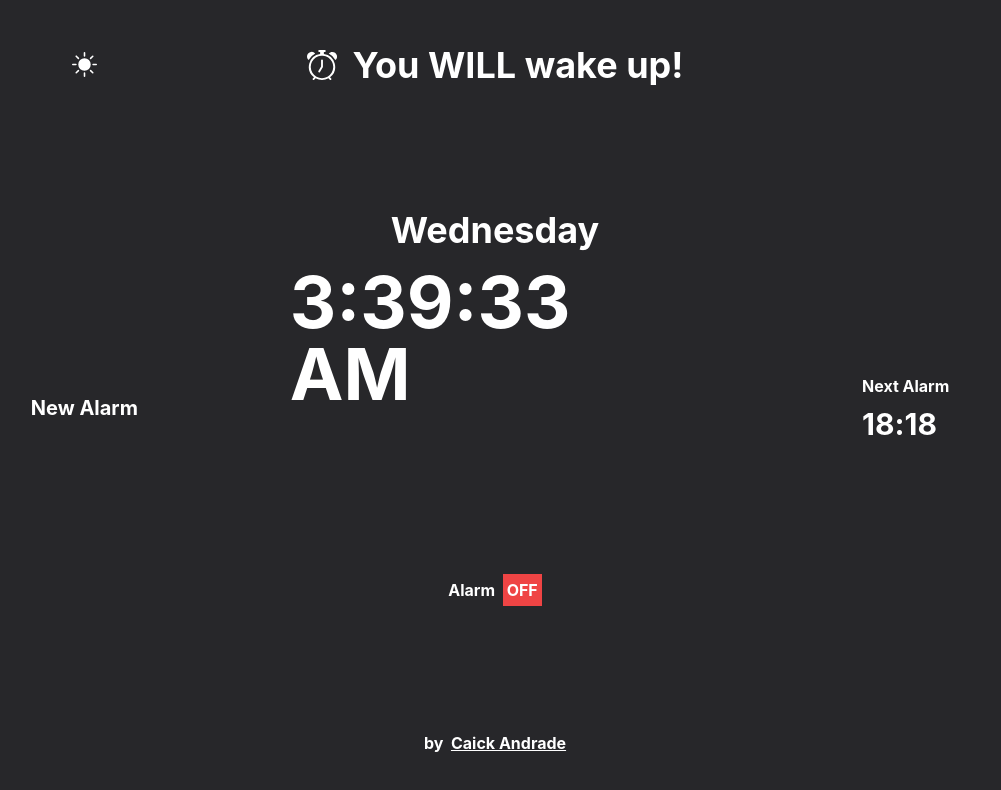
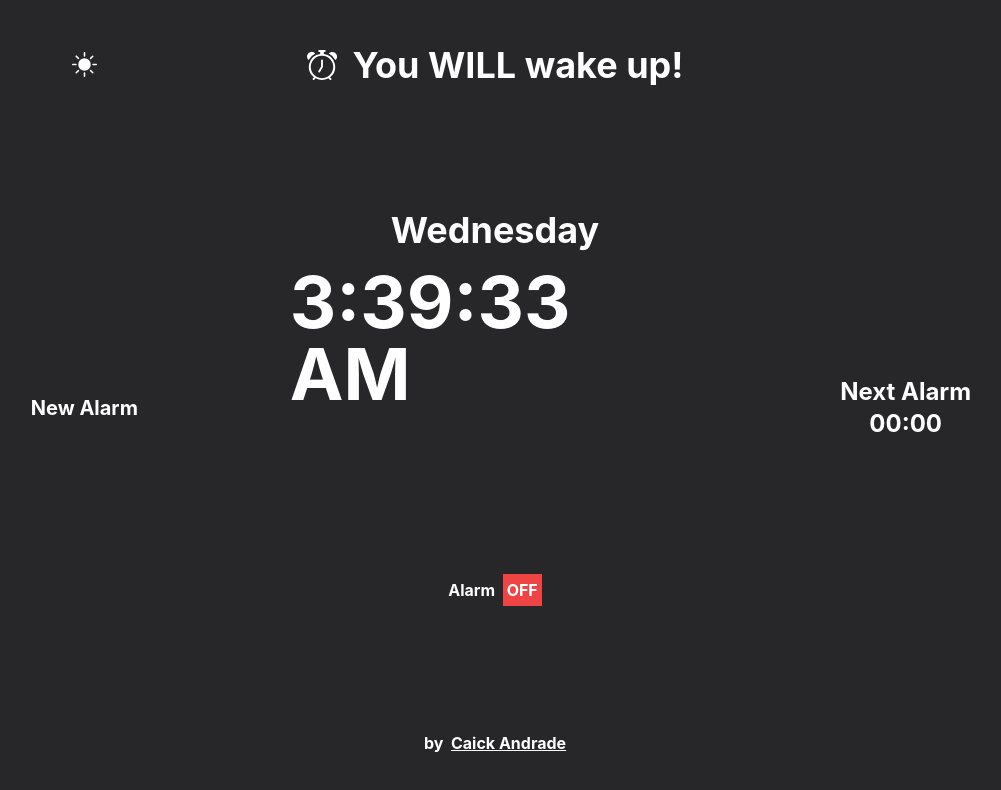
Before and after one commit to caickdias/alarm-clock, a React (Create React App) app: page / in a window 1280 px wide. Shown: the top 790 px of the page, without its empty margins (145-1146 px from the left). Built offline with nearby package versions, Linux system fonts and the light colour scheme.

Commit message:
add alarm funcionaility done

```diff
--- a/src/components/NewAlarmContainer.tsx
+++ b/src/components/NewAlarmContainer.tsx
@@ -1,18 +1,21 @@
 import React, { useState} from 'react'
 import { NewAlarm } from './';
 
-const NewAlarmContainer = () => {
+type Props = {
+    onSetNewAlarm: (date: Date | null) => void;
+}
+
+const NewAlarmContainer = ({ onSetNewAlarm }: Props) => {
 
     const FLEX_CENTER = 'flex items-center justify-center';
 
     const [isCreatingNewAlarm, setIsCreatingNewAlarm] = useState<boolean>(false);
-    const [isAlarmActive, setIsAlarmActive] = useState<boolean>(true);
 
     const handleCreatingNewAlarm = () => setIsCreatingNewAlarm(true);
     const cancelCreatingNewAlarm = () => setIsCreatingNewAlarm(false);
 
-    const setNewAlarm = (date: Date | null) => {
-        console.log(date);
+    const newAlarmHandler = (date: Date | null) => {
+        onSetNewAlarm(date)
         cancelCreatingNewAlarm();
     }
 
@@ -24,7 +27,7 @@ const NewAlarmContainer = () => {
         <NewAlarm
           visible={isCreatingNewAlarm}
           onCancel={cancelCreatingNewAlarm}
-          onSetAlarm={setNewAlarm}
+          onSetAlarm={newAlarmHandler}
         />
       </div>
   )
--- a/src/components/_layouts/Main.tsx
+++ b/src/components/_layouts/Main.tsx
@@ -2,44 +2,53 @@ import React, { useState, useEffect } from 'react'
 import {
   TimeDisplayer,
   AlarmSolver,
-  NewAlarm,
+  NewAlarmContainer,
   NextAlarm,
 } from '../index';
+
+import { getTime, showHoursAndMinutes } from '../../utils/date';
+import { getAlarmsFromLocalStorage, setAlarmToLocalStorage } from '../../services/localStorage';
 
 const Main = () => {
 
   const FLEX_CENTER = 'flex items-center justify-center';
 
   const [dateNow, setDateNow] = useState<Date>(new Date());
-  const [isCreatingNewAlarm, setIsCreatingNewAlarm] = useState<boolean>(false);
-  const [isAlarmActive, setIsAlarmActive] = useState<boolean>(true);
+  const [newAlarm, setNewAlarm] = useState<Date | null>(null);
+  const [nextAlarm, setNextAlarm] = useState<Date | null>(null);
+  const [alarmRing, setAlarmRing] = useState(false);
 
   useEffect(() => {
-    const timer = setInterval(() => {setDateNow(new Date())}, 1000);
+    const timer = setInterval(() => {
+      setDateNow(new Date())
+    }, 1000);
     return () => clearInterval(timer);
   }, []);
 
-  const handleCreatingNewAlarm = () => setIsCreatingNewAlarm(true);
-  const cancelCreatingNewAlarm = () => setIsCreatingNewAlarm(false);
+  useEffect(() => {
+    setNextAlarm(new Date(getAlarmsFromLocalStorage()));
+  }, [newAlarm]);
 
-  const setNewAlarm = (date: Date | null) => {
-    console.log(date);
-    cancelCreatingNewAlarm();
+  useEffect(() => {
+    if(checkAlarm(dateNow, nextAlarm)){
+      setAlarmRing(true);
+    }
+  }, [dateNow]);
+
+
+  const checkAlarm = (date1: Date, date2: Date | null) => {
+    return showHoursAndMinutes(date1) == showHoursAndMinutes(date2);
+  }
+
+  const setNewAlarmHandler = (date: Date | null) => {
+    setNewAlarm(date);
+    setAlarmToLocalStorage(date);
   }
 
   return (
     <div className={`${FLEX_CENTER} w-full h-3/4`}>
 
-      <div className={`${FLEX_CENTER} flex-1`}>
-        { !isCreatingNewAlarm &&
-          <button className='text-xl' onClick={handleCreatingNewAlarm}>New Alarm</button>
-        }
-        <NewAlarm
-          visible={isCreatingNewAlarm}
-          onCancel={cancelCreatingNewAlarm}
-          onSetAlarm={setNewAlarm}
-        />
-      </div>
+      <NewAlarmContainer onSetNewAlarm={setNewAlarmHandler} />
 
       <div className={`flex flex-1 flex-col h-full items-center justify-evenly`}>
         <TimeDisplayer
@@ -51,8 +60,9 @@ const Main = () => {
         </div>
       </div>
 
-      <div className={`${FLEX_CENTER} flex-1`}>
-        <NextAlarm />
+      <div className={`${FLEX_CENTER} flex-1 flex-col text-2xl`}>
+        Next Alarm
+        <p>{ showHoursAndMinutes(nextAlarm) || 'No alarm' }</p>
       </div>
 
     </div>
--- /dev/null
+++ b/src/services/localStorage.ts
@@ -0,0 +1,19 @@
+const COLLECTION = 'alarms'
+
+const setAlarmToLocalStorage = (alarm: Date | null) => {
+    localStorage.setItem(COLLECTION, JSON.stringify(alarm));
+}
+
+const getAlarmsFromLocalStorage = () => {
+    return JSON.parse(localStorage.getItem(COLLECTION) as any)
+}
+
+const cleanAlarmsFromLocalStorage = () => {
+    localStorage.removeItem(COLLECTION);
+}
+
+export {
+    setAlarmToLocalStorage,
+    getAlarmsFromLocalStorage,
+    cleanAlarmsFromLocalStorage,
+}
--- a/src/utils/date.js
+++ b/src/utils/date.js
@@ -2,9 +2,10 @@ const getTime = Date => Date.toLocaleTimeString();
 
 const getDate = Date => Date.toLocaleDateString();
 
-const showHoursAndMinutes = Date => `${
+const showHoursAndMinutes = Date => Date ? `${
     Date.getHours().toString().padStart(2, '0')}:${
-        Date.getMinutes().toString().padStart(2, '0')}`;
+        Date.getMinutes().toString().padStart(2, '0')}`
+    : null;
 
 export {
     getTime,
```
Also changed, not shown: src/hooks/useLocalStorage.js (deleted).
